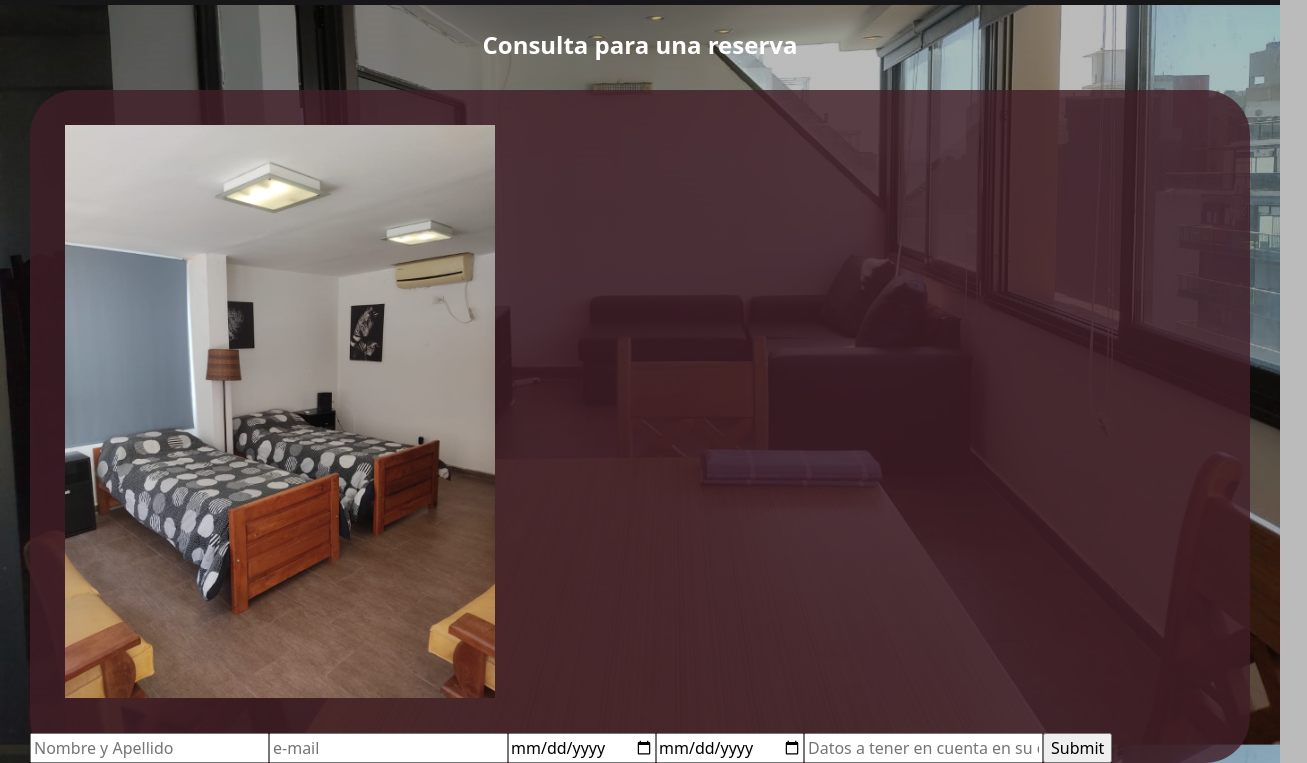
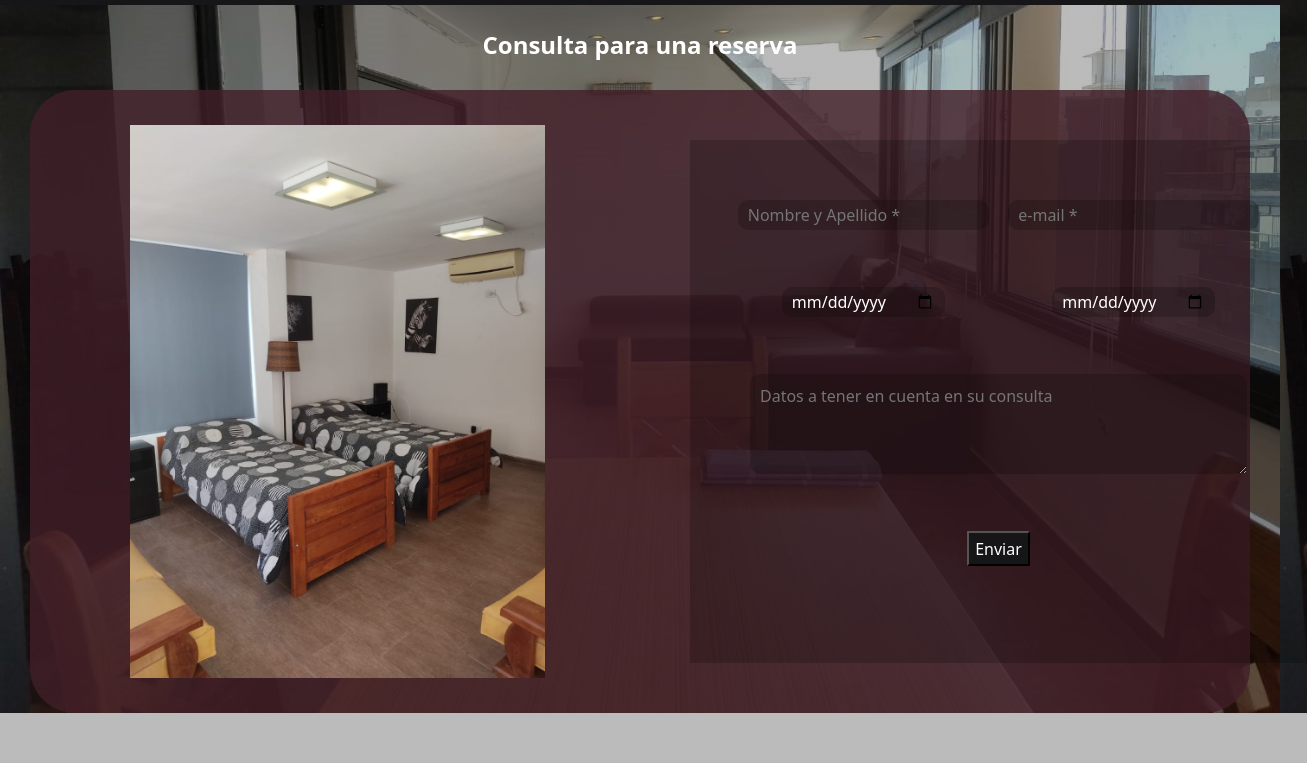
Before and after one commit to vidaleishon/PreEntrega1-Vidal-js, a plain HTML site: page index.html in a window 1280 px wide. Shown: the part 89-852 px from the top of the page, 1307 px wide, since content can reach past the window. After the commit the page ends 802 px from the top, so only its background shows below. Drawn offline with Linux system fonts and the light colour scheme.

Commit message:
agregando interacciones

```diff
--- a/css/index.css
+++ b/css/index.css
@@ -122,19 +122,54 @@ nav {
     text-align: center;
   }
 
-  .reserva {
+  #reserva_rondeau {
     margin: 30px;
-    width: 900px, x;
-    height: 700px, x;
+    height: auto;
     background: rgba(66, 31, 41, 0.8);
     border-radius: 45px;
+    display: flex;
   }
 
-  .rondeaucamas img {
+  #rondeaucamas img {
     padding: 35px;
-    width: 500px;
+    padding-left: 100px;
+    width: 550px;
   }
 
-  .formulario_reserva {
-    display: inline-flex;
+  #formulario_reserva {
+    display: grid;
+    margin: 50px;
+    padding: 50px;
+    background: #00000033;
+
   }
+
+  form input {
+    display:flex;
+    height: 30px;
+    margin: 6px;
+  }
+
+  .input_contact {
+   background: #00000033;
+  border: none;
+  color: white;
+  padding: 10px;
+  margin: 10px;
+  border-radius: 10px;
+  }
+
+  .input_submit {
+    height: 35px;
+    margin: 10px;
+    background-color: #161619;
+    color: #ffffffff;
+  }
+  #datosextra {
+    height: 100px;
+  }
+
+  #respuestaconsulta {
+   display: inline-block;
+
+  }
--- a/index.html
+++ b/index.html
@@ -38,18 +38,40 @@
     </nav>
     <main>
         <h2>Consulta para una reserva</h2>
-        <div class="reserva">
-            <span class="rondeaucamas">
+        <div id="reserva_rondeau">
+            <span class="col-lg-6 col-sm-12" id="rondeaucamas">
                 <img src="./imagenes/camas.jpeg" alt="imagen de camas rondeau">
             </span>
-            <form class="formulario_reserva">
-                <input type="text" name="nombre" placeholder="Nombre y Apellido" id="nombreyapellido">
-                <input type="email" name="e-mail" placeholder="e-mail" id="email">
-                <input type="date" name="Llegada" id="fechallegada">
-                <input type="date" name="Salida" id="fechasalida">
-                <input textarea rows="4" cols="2" placeholder ="Datos a tener en cuenta en su consulta" id="datosextra"></textarea>
-                <input type="submit" onclick="reserva()"/>
+            <form id="formulario_reserva">
+
+                <div class="row justify-content-center">
+                    <div class="col-sm-12 col-lg-6 justify-content-center d-flex">
+                        <input class="input_contact" type="text" placeholder="Nombre y Apellido *" id="nombreyapellido"
+                            required="">
+                    </div>
+                    <div class="col-sm-12 col-lg-6 justify-content-center d-flex">
+                        <input class="input_contact" type="email" placeholder="e-mail *" required="" id="email">
+                    </div>
+                    <div class="col-sm-12 col-lg-6 justify-content-center d-flex">
+                        <input class="input_contact" type="date" name="Llegada" id="fechallegada" required>
+                    </div>
+                    <div class="col-sm-12 col-lg-6 justify-content-center d-flex">
+                        <input class="input_contact" type="date" name="Salida" id="fechasalida" required>
+                    </div>
+                    <div class="col-sm-12 col-lg-12 justify-content-center d-flex">
+                        <textarea class="input_contact" name="Mensaje"
+                            placeholder="Datos a tener en cuenta en su consulta" cols="50" id="datosextra"></textarea>
+                    </div>
+                    <div class="col-12 justify-content-center d-flex">
+                        <button class="input_submit" type="submit" placeholder="Enviar" id="botonenviar">Enviar</button>
+                    </div>
+                </div>
+
+
             </form>
+
+            <div id="respuestaconsulta">
+
         </div>
     </main>
 
--- a/main.js
+++ b/main.js
@@ -23,14 +23,40 @@ function reserva() {
 
   console.log(nuevaReserva)
 
+  let descuento = 1;
   if (cantidadDias >= 7 && cantidadDias < 16) {
-    console.log("Debido a la cantidad de días de su posible estadía, se le ofrecerá un descuento del 5%. El precio final de su reserva es de ARS$ " + (precioTotal * 0.95))
+    descuento = 0.95;
+    console.log("Su reserva es de " + cantidadDias + " noches. Debido a la cantidad de fechas en su posible estadía, se le ofrecerá un descuento del 5%. El precio final de su reserva es de ARS$ " + (precioTotal * 0.95))
   } else if (cantidadDias >= 16 && cantidadDias < 30) {
-    console.log("Debido a la cantidad de días de su posible estadía, se le ofrecerá un descuento del 8%. El precio final de su reserva es de ARS$ " + (precioTotal * 0.92))
+    descuento = 0.92;
+    console.log("Su reserva es de " + cantidadDias + " noches. Debido a la cantidad de fechas en su posible estadía, se le ofrecerá un descuento del 8%. El precio final de su reserva es de ARS$ " + (precioTotal * 0.92))
   } else if (cantidadDias > 30) {
-    console.log("Debido a la cantidad de días de su posible estadía, se le ofrecerá un descuento del 12%. El precio final de su reserva es de ARS$ " + (precioTotal * 0.88))
+    descuento = 0.88;
+    console.log("Su reserva es de " + cantidadDias + " noches. Debido a la cantidad de fechas en su posible estadía, se le ofrecerá un descuento del 12%. El precio final de su reserva es de ARS$ " + (precioTotal * 0.88))
   } else {
-    console.log("Su reserva es de " + cantidadDias + " días. El precio final de su reserva es de $" + precioTotal)
+    console.log("Su reserva es de " + cantidadDias + " noches. El precio final de su reserva es de $" + precioTotal)
   }
 
+  let precioFinal = precioTotal * descuento
+
+  let nodo = document.createElement("div");
+  nodo.innerHTML = `<h3>Su reserva:</h3>
+   <h5> Nombre: </h5> <p>${nombreReserva}</p>
+   <h5> Email: </h5><p>${emailReserva}</p>
+   <h5> Fecha de Llegada: </h5><p>${fechaInicioReserva}</p>
+   <h5> Fecha de Salida: </h5><p>${fechaFinReserva}</p>
+   <h5> Datos a tener en cuenta: </h5><p>${datosExtra}</p>
+   <p> Realizada desde el día ${fechaInicioReserva} hasta el día ${fechaFinReserva}. Por un total de ${cantidadDias} noches, el precio total es de <strong>ARS$${precioFinal}</strong>. </p>`
+
+  document.getElementById("respuestaconsulta").appendChild(nodo);
+
+
 }
+
+const enviarDato = document.getElementById("botonenviar");
+
+enviarDato.onclick = (e) => {
+  e.preventDefault();
+  reserva(e);
+
+}
```
